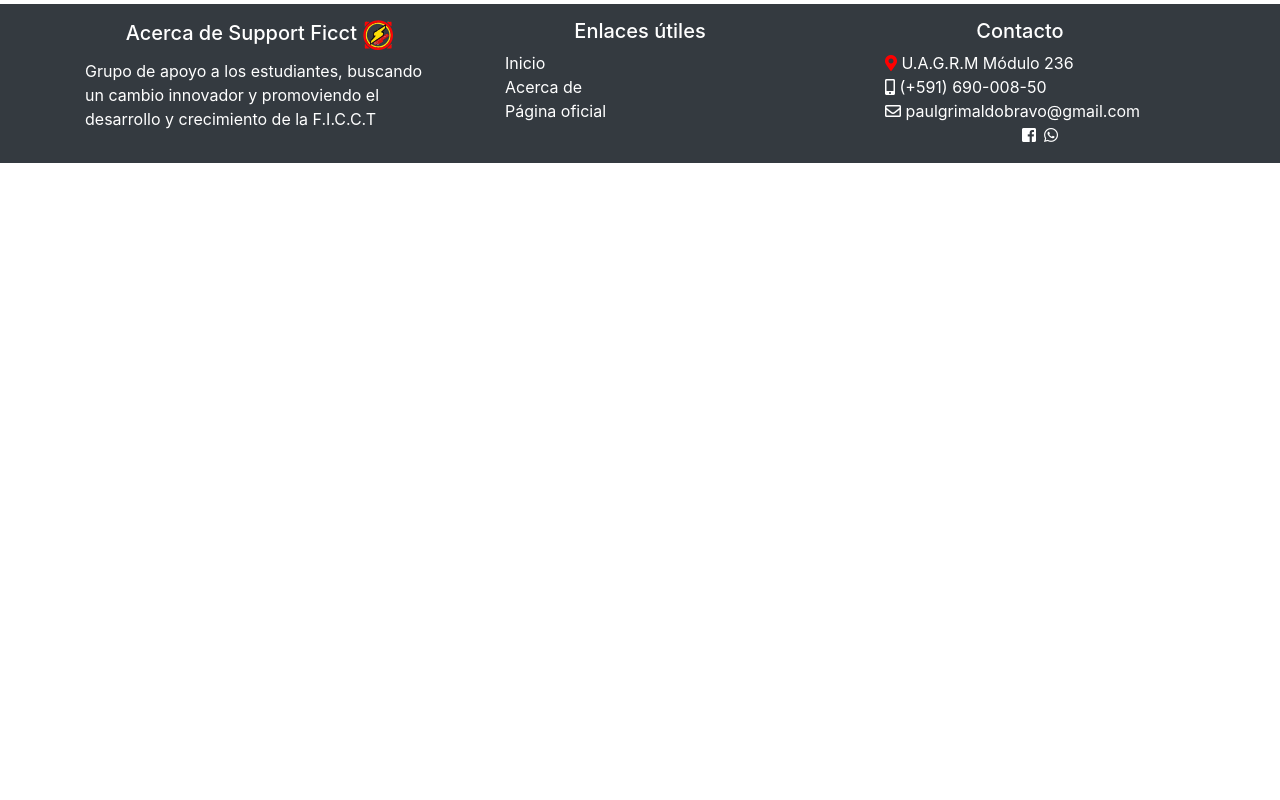
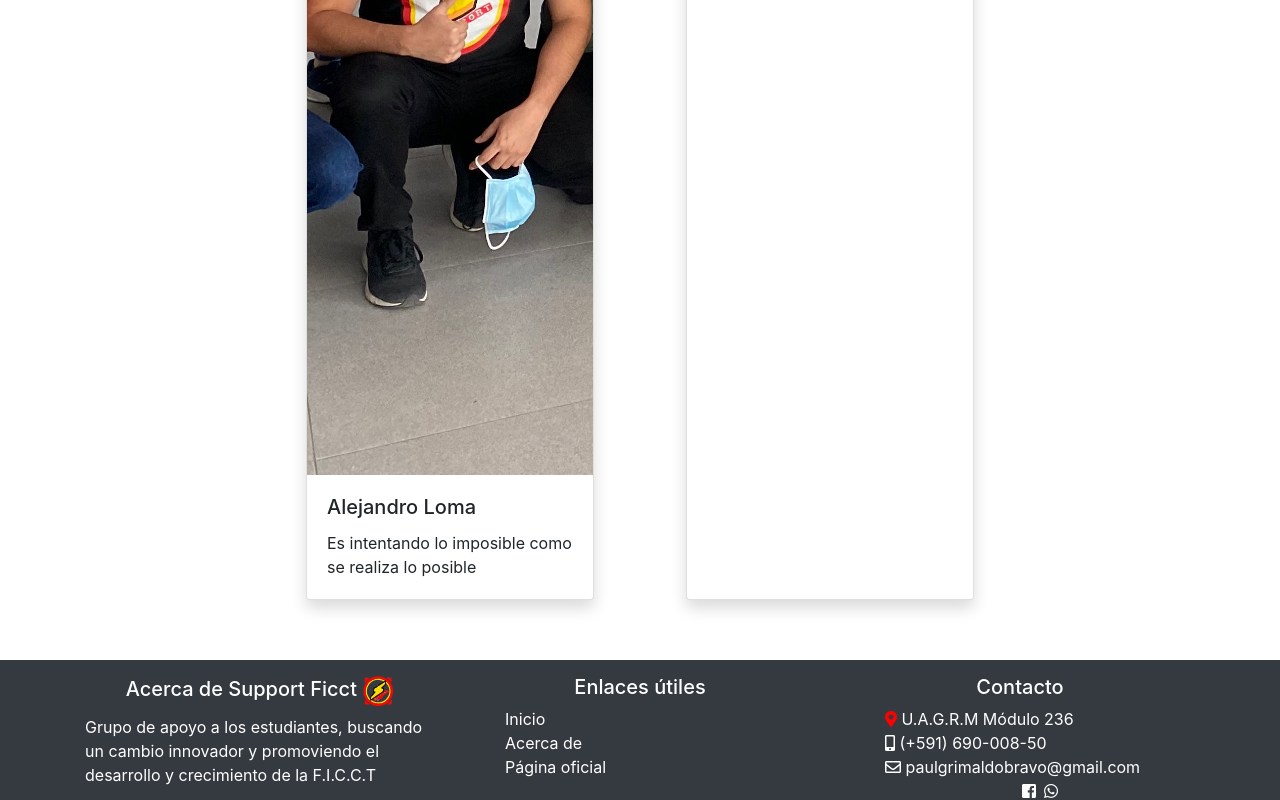
Before and after one commit to paulgrimaldo/support_special_cases, a Vue app in the folder app_frontend/: page /acerca-de in a window 1280 px wide. Shown: the part 3470-4270 px from the top of the page. Before the commit the page ends 3633 px from the top, so only its background shows below. Built offline with nearby package versions, Linux system fonts and the light colour scheme.

Commit message:
Registration letter partially deleted, Alejandro Lomass' picture added, favicon configured

```diff
--- a/app_frontend/src/components/AboutTheApp.vue
+++ b/app_frontend/src/components/AboutTheApp.vue
@@ -106,6 +106,17 @@
       </div>
       <div class="col-lg-4 col-md-6 col-sm-6 d-flex align-items-stretch mt-4">
         <div class="shadow card h-100" style="width: 18rem; margin: 0 auto">
+          <img src="../assets/alejandro_loma.jpg" class="card-img-top" alt="Alejandro Loma">
+          <div class="card-body">
+            <h5 class="card-title">Alejandro Loma</h5>
+            <p class="card-text">
+              Es intentando lo imposible como se realiza lo posible
+            </p>
+          </div>
+        </div>
+      </div>
+      <div class="col-lg-4 col-md-6 col-sm-6 d-flex align-items-stretch mt-4">
+        <div class="shadow card h-100" style="width: 18rem; margin: 0 auto">
           <img src="../assets/team_support.jpg" class="card-img-top" alt="Equipo Support">
           <div class="card-body">
             <h5 class="card-title">Equipo support</h5>
```
Also changed, not shown: app_frontend/src/assets/alejandro_loma.jpg (added), 12 other files (tests, documents, lock files or other folders).
